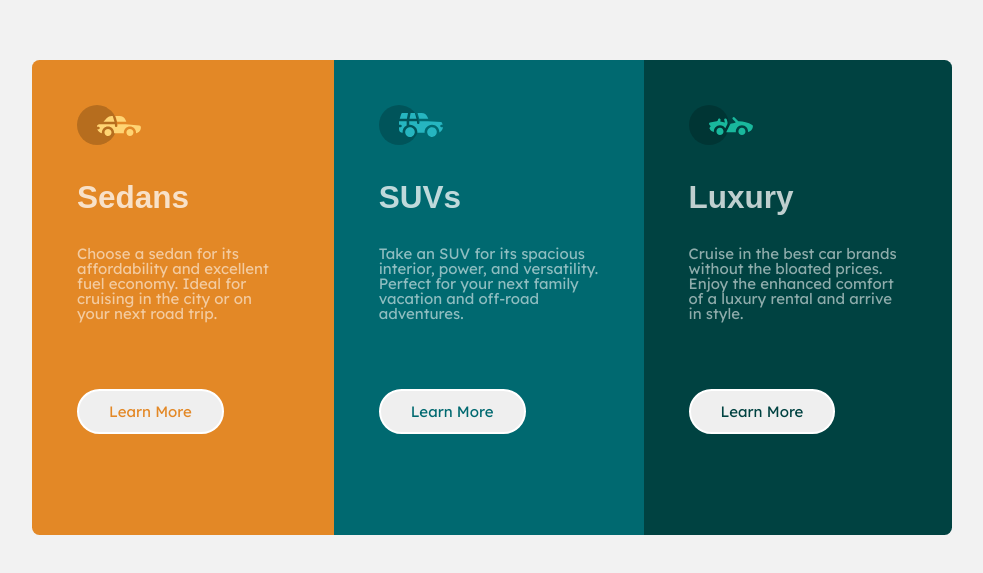
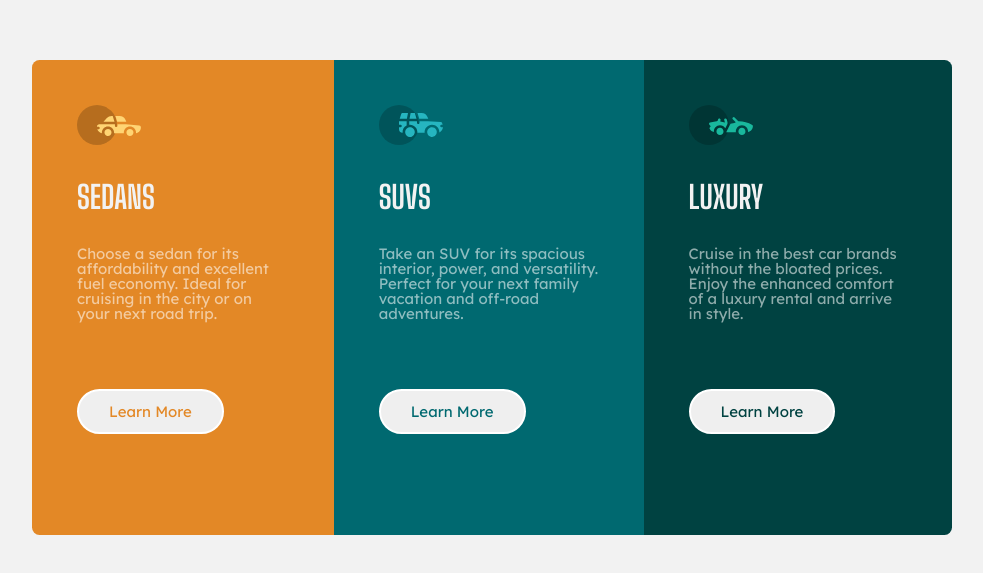
Before and after one commit to nylzen/frontend-mentor, a plain HTML site: page fm-challenge-03-column-preview/index.html in a window 1280 px wide. Shown: the part 103-676 px from the top of the page, without its empty margins (148-1131 px from the left). Drawn offline with Linux system fonts and the light colour scheme.

Commit message:
update font

```diff
--- a/fm-challenge-03-column-preview/style.css
+++ b/fm-challenge-03-column-preview/style.css
@@ -59,7 +59,9 @@ main .card:nth-child(3) {
   font-size: 2.1rem;
   font-weight: 700;
   line-height: 2.5rem;
-  font-family: "Big Shoulder Display", sans-serif;
+  font-family: "Big Shoulders Display", sans-serif;
+  color: var(--very-light-gray);
+  text-transform: uppercase;
 }
 
 .card__paragraph {
```
